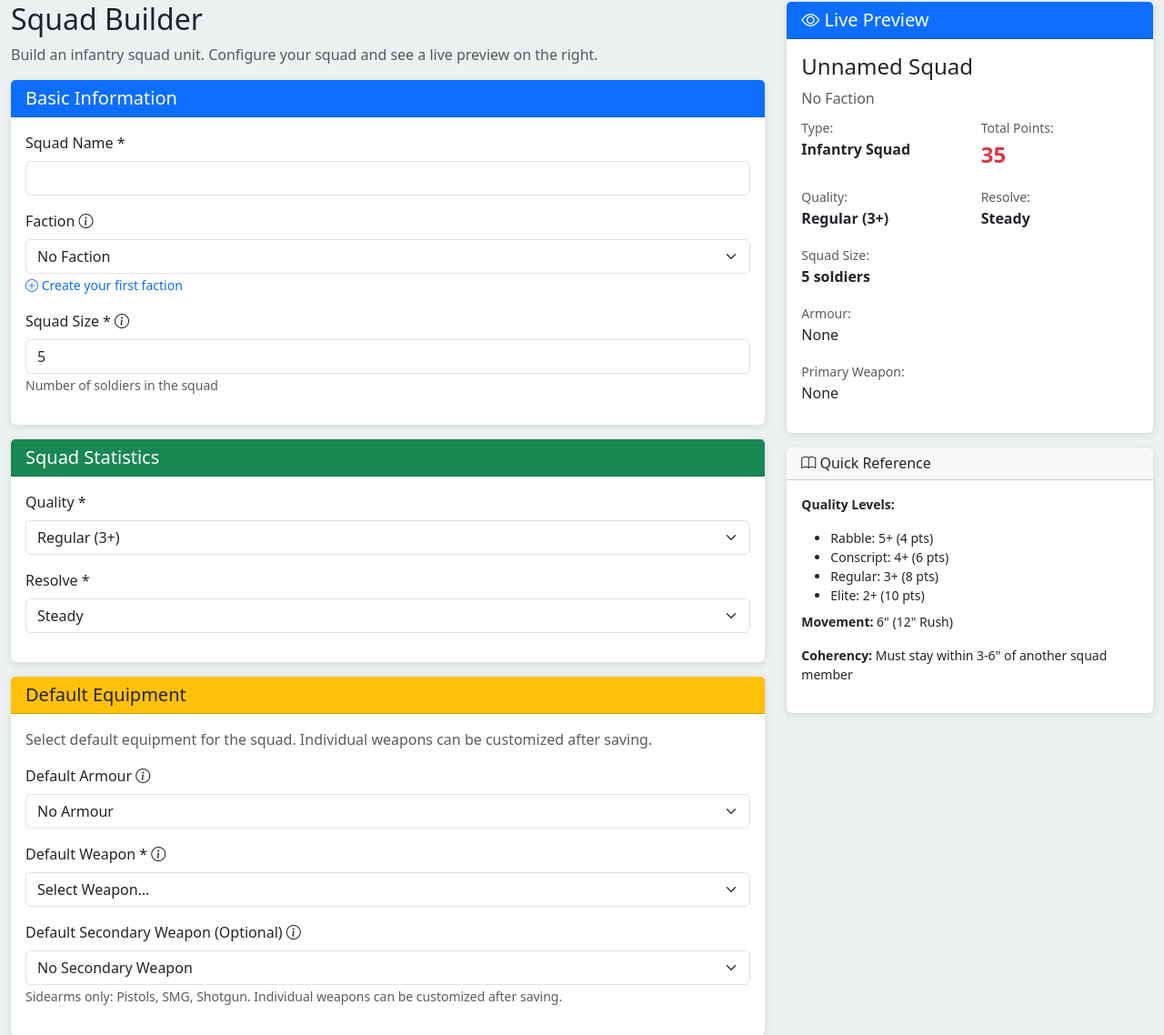
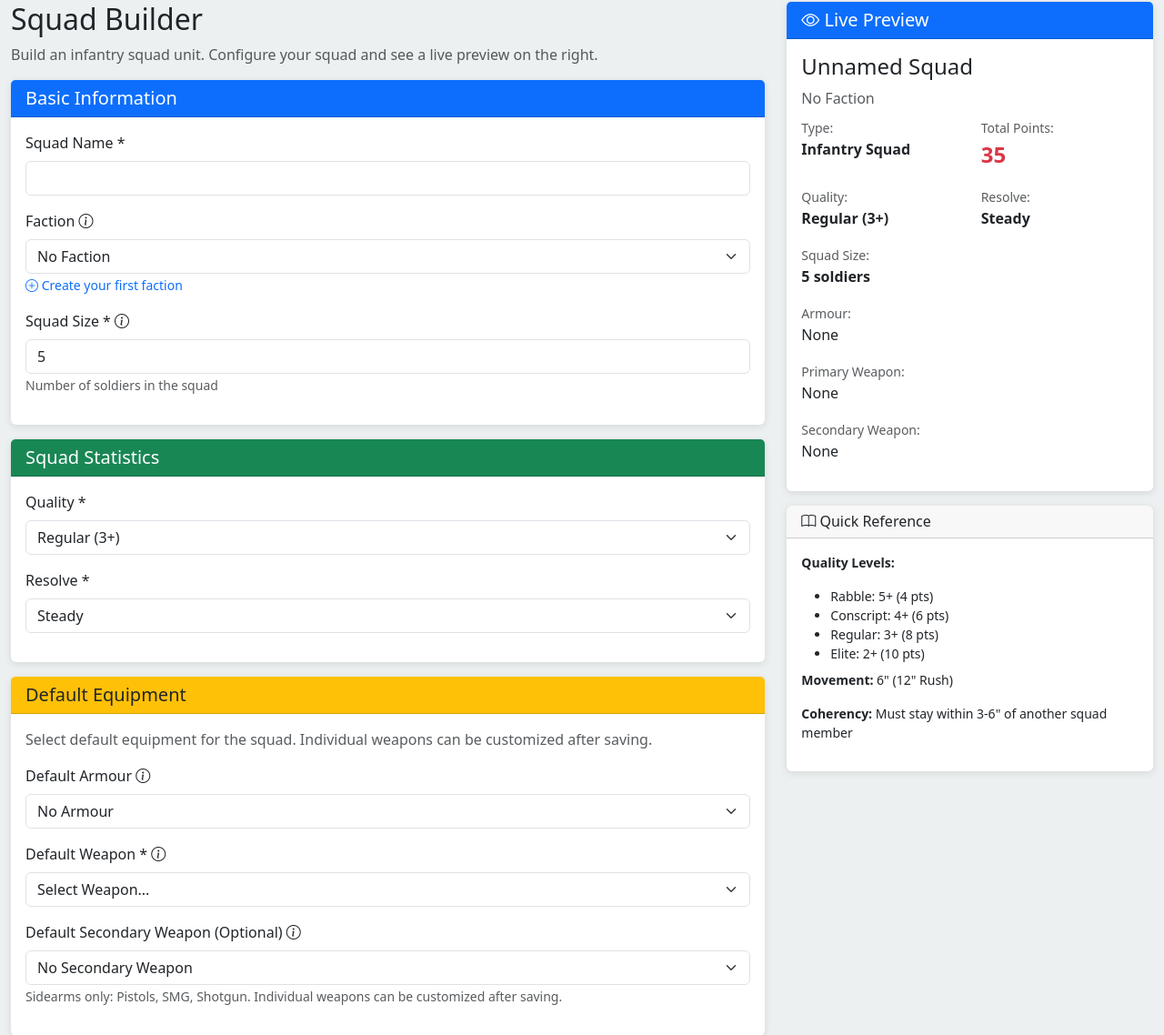
Before and after one commit to lordbutxot/FAD_Helper, a Flask app: page /unit/builder/squad in a window 1280 px wide. Shown: the part 102-1240 px from the top of the page at 91% size. Run offline with Flask 3, Linux system fonts and the light colour scheme; the visitor is signed in with stand-in values (Sample User, id 1); data that the repository does not hold is empty.

Commit message:
Add secondary weapon to squad builder live preview
- Added "Secondary Weapon:" display field in preview sidebar
- Updated JavaScript to show selected secondary weapon name
- Added event listener for secondary_weapon_id changes
- Preview now shows complete loadout: primary + secondary weapons

```diff
--- a/templates/squad_builder.html
+++ b/templates/squad_builder.html
@@ -242,6 +242,11 @@
                         <div id="preview-weapon">None</div>
                     </div>
 
+                    <div class="mb-3">
+                        <small class="text-muted">Secondary Weapon:</small>
+                        <div id="preview-secondary-weapon">None</div>
+                    </div>
+
                     <div id="preview-traits-container" class="mb-3" style="display: none;">
                         <small class="text-muted">Traits:</small>
                         <div id="preview-traits">
@@ -372,6 +377,10 @@ function updatePreview() {
     const weaponId = document.getElementById('basic_weapon_id').value;
     document.getElementById('preview-weapon').textContent = weaponId ? weaponNames[weaponId] : 'None';
 
+    // Update secondary weapon
+    const secondaryWeaponId = document.getElementById('secondary_weapon_id').value;
+    document.getElementById('preview-secondary-weapon').textContent = secondaryWeaponId ? weaponNames[secondaryWeaponId] : 'None';
+
     // Update traits
     const selectedTraits = [];
     document.querySelectorAll('input[name="traits"]:checked').forEach(checkbox => {
@@ -446,6 +455,7 @@ document.getElementById('squad_size').addEventListener('input', updatePreview);
 document.getElementById('quality').addEventListener('change', updatePreview);
 document.getElementById('resolve').addEventListener('change', updatePreview);
 document.getElementById('basic_weapon_id').addEventListener('change', updatePreview);
+document.getElementById('secondary_weapon_id').addEventListener('change', updatePreview);
 document.getElementById('armour_id').addEventListener('change', updatePreview);
 document.querySelectorAll('input[name="traits"]').forEach(checkbox => {
     checkbox.addEventListener('change', updatePreview);
```
